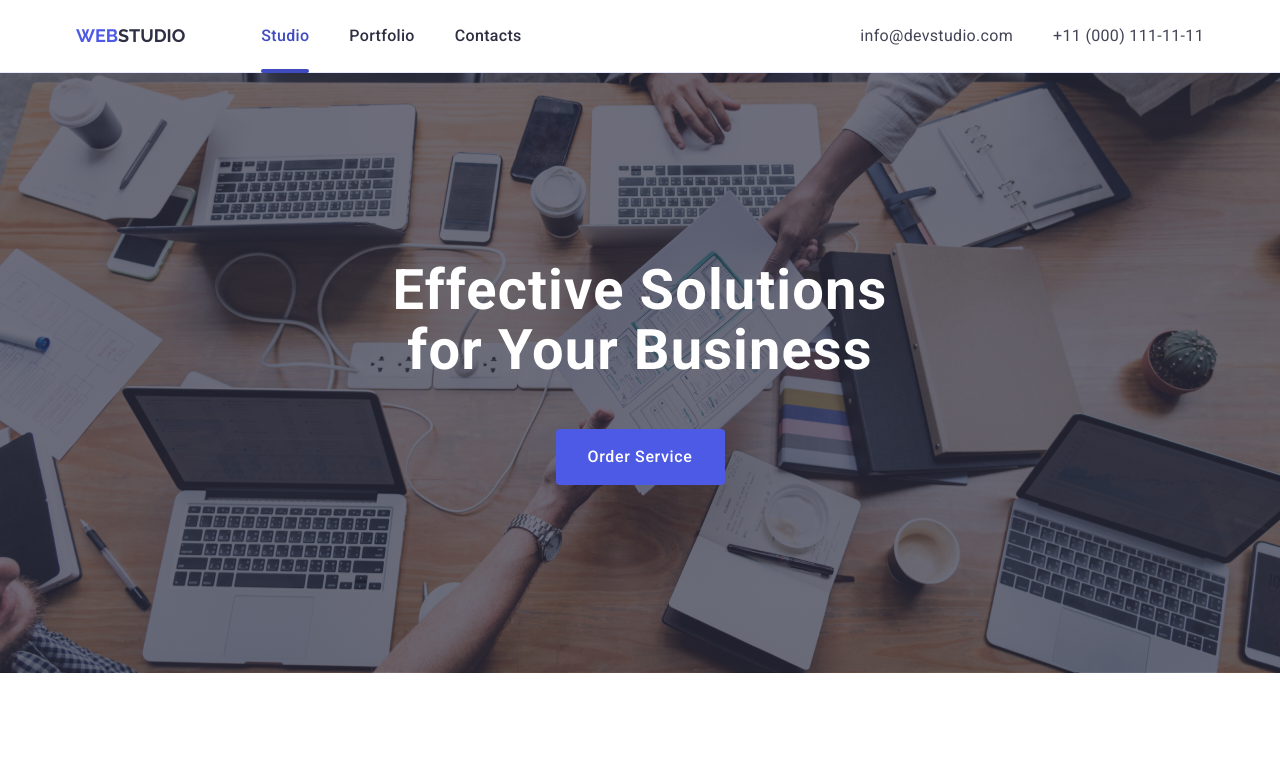
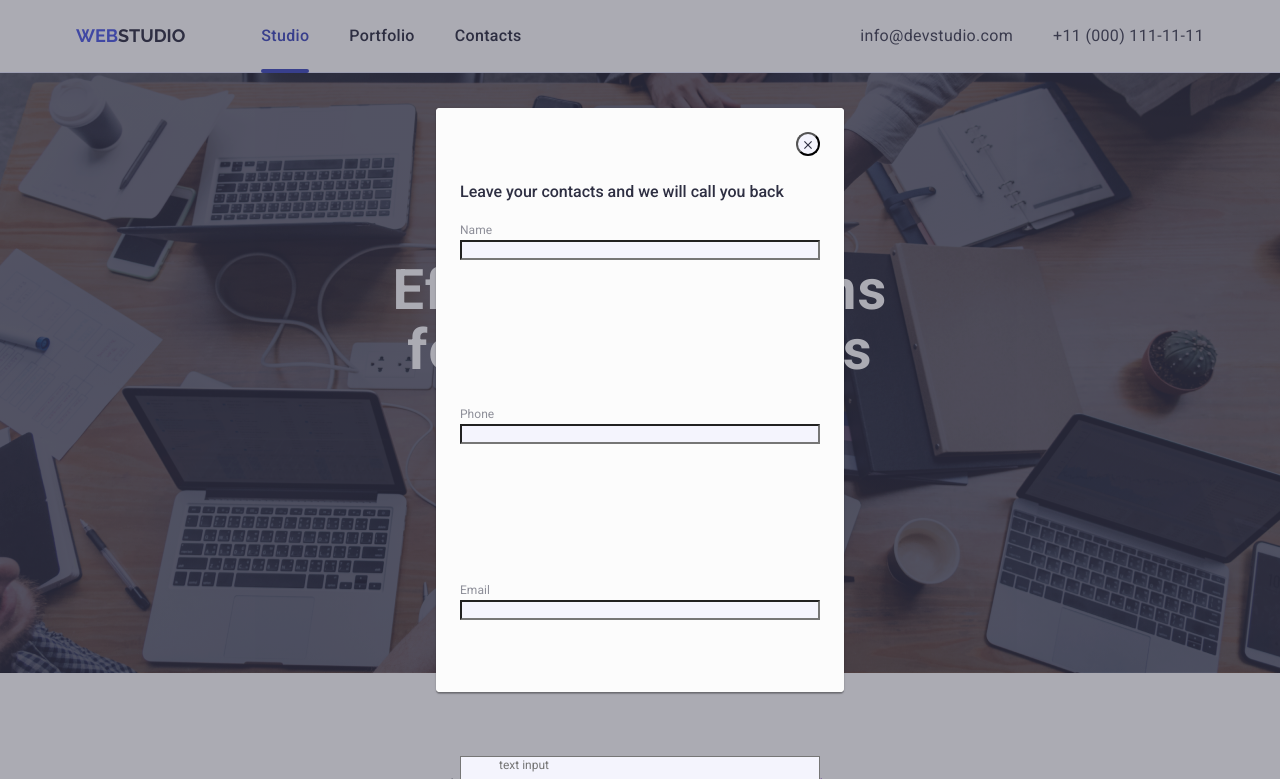
Before and after one commit to Caesar88-create/goit-markup-hw-05, a plain HTML site: page index.html in a window 1280 px wide. Shown: the top 779 px of the page. Drawn offline with nearby package versions, Linux system fonts and the light colour scheme.

Commit message:
Add files via upload

```diff
--- a/css/styles.css
+++ b/css/styles.css
@@ -684,9 +684,9 @@ p {
   width: 100%;
   height: 100%;
 
-  pointer-events: none;
+  /* pointer-events: none;
   visibility: hidden;
-  opacity: 0;
+  opacity: 0;*/
 
   Z-index: 999;
 
@@ -697,11 +697,11 @@ p {
 
 }
 
-/* .backdrop.is-open {
+.backdrop.is-open {
   opacity: 1;
   visibility: visible;
   pointer-events: auto;
-} */
+}
 
 
 .modal {
@@ -757,21 +757,81 @@ p {
   fill: #2E2F42;
 }
 
-.modal-info {
-  padding-right: 24px;
-  padding-top: 72px;
-  position: absolute;
+.form-str {
+  height: 336px;
+  padding-top: 112px;
+  border-radius: 4px;
+  width: 408px;
+  height: 584px;
+  background-color: #fcfcfc;
 }
 
-.form {}
+.form-plan {
+  margin-bottom: 8px;
+}
+
+.modal-info {
+  left: 24px;
+  top: 72px;
+  position: absolute;
+  box-align: center;
+
+  font-weight: 500;
+  line-height: 24px;
+  width: 360px;
+
+  color: #2E2F42;
+}
+
+.form-label {
+  color: #8E8F99;
+  padding-left: 24px;
+  letter-spacing: 0.04px;
+  font-size: 12px;
+  line-height: 1.6667;
+}
 
 .form-input {
-  border-color: #2E2F42;
   background-color: #f4f4fd;
+  position: absolute;
+  width: 360px;
+  left: 24px;
+  padding-left: 38px
 }
+
+.form-input-two {
+  padding-left: 16px;
+  padding-left: 16px;
+  padding-top: 8px;
+  padding-bottom: 8px;
+  width: 100%;
+  height: 138px;
+  border-radius: 4px;
+}
+
+form-input-two::placeholder {
+  letter-spacing: 0.04px;
+  font-size: 12px;
+  line-height: 1.6667;
+  color:rgba(46, 47, 65, 0.4);
+  font-weight: 400;
+}
+
+.text input
 
 .icons-five {}
 
+.form-label-comment {
+
+}
+
+.form-subscribe {
+
+}
+
+.form-subscribe-input {
+
+}
 
 
 /*
--- a/index.html
+++ b/index.html
@@ -497,7 +497,7 @@
       </div>
     </footer>
 
-    <div class="backdrop" data-modal>
+    <div class="backdrop is-open" data-modal>
       <div class="modal">
         <button class="button-close" type="modal-close" data-modal-close>
           <svg class="icon-close" width="8" height="8">
@@ -507,22 +507,45 @@
 
         <p class="modal-info">Leave your contacts and we will call you back</p>
 
-        <form class="form" name="issue_report_form" autocomplete="off">
-          <div>
-            <label class="form-label"
+        <form class="form-str" name="issue_report_form" autocomplete="off">
+          <div class="form-plan">
+            <label id=userid class="form-label"
               >Name
               <div>
-                <input class="form-input" type="text" name="username" />
+                <input id=userid class="form-input" type="text" name="username" />
                 <svg class="icons-five">
                   <use href="./images/icons.svg# "></use>
                 </svg>
               </div>
             </label>
           </div>
-        </form>
+            <label id=usertel class="form-label"
+              >Phone
+              <div>
+                <input id=usertel class="form-input" type="tel" name="username" />
+                <svg class="icons-five">
+                  <use href="./images/icons.svg# "></use>
+                </svg>
               </div>
+            </label>
+            <label id=useremail class="form-label"
+              >Email
+              <div>
+                <input id=useremail class="form-input" type="email" name="username" />
+                <svg class="icons-five">
+                  <use href="./images/icons.svg# "></use>
+                </svg>
               </div>
-
+            </label>
+            <label class="form-label">
+              Comment
+              <textarea
+                class="form-input"
+                name="description"
+                placeholder="text input"
+                rows="5"
+              ></textarea>
+            </label>
 
             <div class="modal-checkbox">
               <input
@@ -542,7 +565,11 @@
                 <a href="" class="policy-color">Privacy Policy</a></label
               >
             </div>
+          </div>
+        </form>
+      </div>
+    </div>
 
-    <script src="./js/modal.js"></script>
+    <!-- <script src="./js/modal.js"></script> -->
   </body>
 </html>
```
Lines whose indentation alone changed are shown as unchanged.
